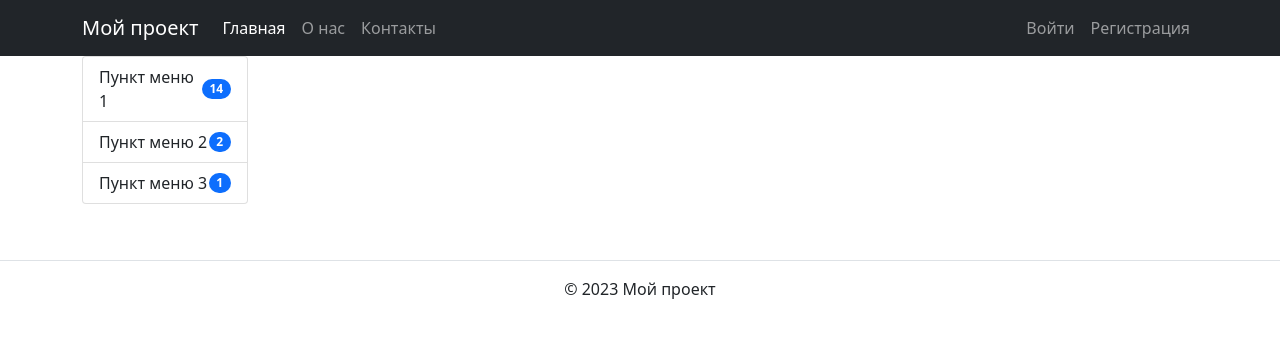
After one commit to adambrn/cap, a Django app: template cap/catalogs/templates/base.html in a window 1280 px wide. The commit adds this page. Shown: the top 338 px of the page. Run offline with Django 4.2, Linux system fonts and the light colour scheme; the template is opened without the code that fills it, so the values that code supplies are empty.

Commit message:
New templaete

```diff
--- a/cap/catalogs/models.py
+++ b/cap/catalogs/models.py
@@ -27,6 +27,7 @@ class Equipment(models.Model):
     manufacturer = models.ForeignKey(Manufacturer, on_delete=models.CASCADE)
     model = models.CharField(max_length=100)
     serial_number = models.CharField(max_length=100)
+    inventory_number = models.CharField(max_length=100)
     cost = models.DecimalField(max_digits=10, decimal_places=2)
     purchase_date = models.DateField()
     status = models.ForeignKey(EquipmentStatus, on_delete=models.CASCADE)
@@ -48,6 +49,8 @@ class BaseComponent(models.Model):
         #abstract = True
 
     name = models.CharField(max_length=100)
+    serial_number = models.CharField(max_length=100)
+    inventory_number = models.CharField(max_length=100)
     manufacturer = models.ForeignKey(Manufacturer, on_delete=models.CASCADE)
     model = models.CharField(max_length=100)
     cost = models.DecimalField(max_digits=10, decimal_places=2)
--- /dev/null
+++ b/cap/catalogs/templates/base.html
@@ -0,0 +1,90 @@
+{% load static %}
+<!DOCTYPE html>
+<html>
+<head>
+  <meta charset="utf-8">
+  <meta name="viewport" content="width=device-width, initial-scale=1">
+  <link href="https://cdn.jsdelivr.net/npm/bootstrap@5.1.3/dist/css/bootstrap.min.css" rel="stylesheet">
+  <link href="{% static 'css/main.css' %}" rel="stylesheet">
+  <title>{% block title %}{% endblock %}</title>
+</head>
+
+<body>
+
+  <nav class="navbar navbar-expand-lg navbar-dark bg-dark">
+    <div class="container">
+      <a class="navbar-brand" href="#">Мой проект</a>
+      <button class="navbar-toggler" type="button" data-bs-toggle="collapse" data-bs-target="#mainMenu" aria-controls="mainMenu" aria-expanded="false" aria-label="Переключатель навигации">
+        <span class="navbar-toggler-icon"></span>
+      </button>
+
+      <div class="collapse navbar-collapse" id="mainMenu">
+        <ul class="navbar-nav me-auto mb-2 mb-lg-0">
+          <li class="nav-item">
+            <a class="nav-link active" aria-current="page" href="#">Главная</a>
+          </li>
+          <li class="nav-item">
+            <a class="nav-link" href="#">О нас</a>
+          </li>
+          <li class="nav-item">
+            <a class="nav-link" href="#">Контакты</a>
+          </li>
+        </ul>
+
+        <ul class="navbar-nav ms-auto mb-2 mb-lg-0">
+          {% if user.is_authenticated %}
+            <li class="nav-item">
+              <a class="nav-link" href="#">{{ user.username }}</a>
+            </li>
+            <li class="nav-item">
+              <a class="nav-link" href=#>Выйти</a>
+            </li>
+          {% else %}
+            <li class="nav-item">
+              <a class="nav-link" href=#>Войти</a>
+            </li>
+            <li class="nav-item">
+              <a class="nav-link" href=#>Регистрация</a>
+            </li>
+          {% endif %}
+        </ul>
+      </div>
+    </div>
+  </nav>
+
+  <div class="container">
+    <div class="row">
+
+      <div class="col-md-2">
+        <ul class="list-group mb-2">
+          <li class="list-group-item d-flex justify-content-between align-items-center">
+            Пункт меню 1
+            <span class="badge bg-primary rounded-pill">14</span>
+          </li>
+          <li class="list-group-item d-flex justify-content-between align-items-center">
+            Пункт меню 2
+            <span class="badge bg-primary rounded-pill">2</span>
+          </li>
+          <li class="list-group-item d-flex justify-content-between align-items-center">
+            Пункт меню 3
+            <span class="badge bg-primary rounded-pill">1</span>
+          </li>
+        </ul>
+      </div>
+
+      <div class="col-md-10">
+        {% block content %}
+        {% endblock %}
+      </div>
+
+    </div>
+  </div>
+
+  <footer class="border-top py-3 mt-5">
+    <p class="text-center">&copy; 2023 Мой проект</p>
+  </footer>
+
+  <script src="https://cdn.jsdelivr.net/npm/bootstrap@5.1.3/dist/js/bootstrap.bundle.min.js"></script>
+
+</body>
+</html>
```
Also changed, not shown: cap/catalogs/templates/catalog.html (+3 -13 lines), cap/catalogs/templates/equipment_components.html (+3 -13 lines), cap/catalogs/views.py (+2 -10 lines), cap/catalogs/migrations/0002_basecomponent_inventory_number_and_more.py (added).
